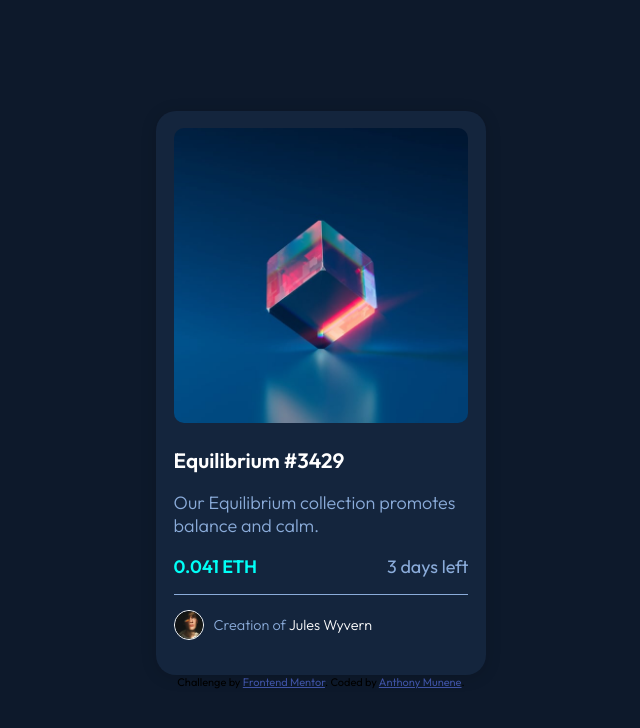
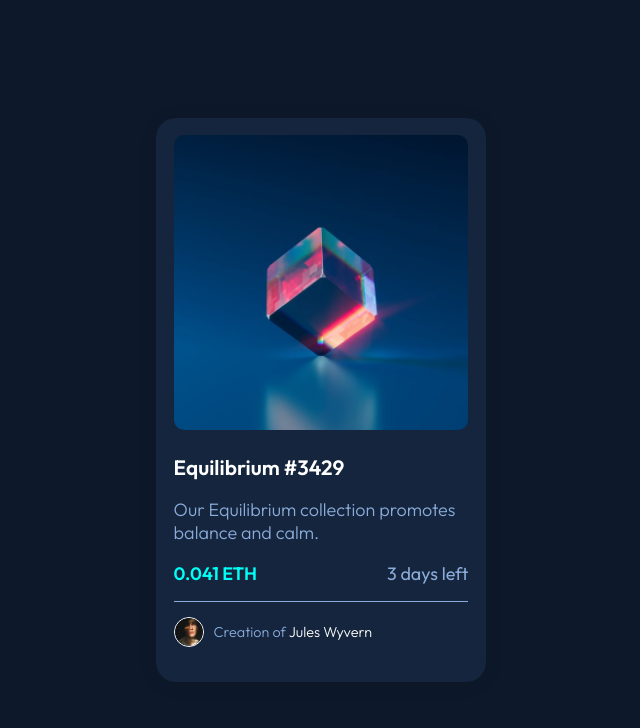
Before and after one commit to AnthonyMuneneAM/nft-preview-card-component-main, a plain HTML site: page index.html in a window 1280 px wide. Shown: the whole page, without its empty margins (319-959 px from the left). Drawn offline with Linux system fonts and the light colour scheme.

Commit message:
NFT preview card component

```diff
--- a/css/main.css
+++ b/css/main.css
@@ -31,12 +31,17 @@ main{
     max-width: 100%;
     border-radius: 10px;
     margin-bottom: 1.2rem;
+    cursor: pointer;
 }
 .card .heading h1{
     font-size: 1.3rem;
     font-weight: 600;
     color: var(--white);
     margin-bottom: 1.1rem;
+    cursor: pointer;
+}
+.card .heading h1:hover{
+    color: var(--cyan);
 }
 .card .details p{
     font-weight: 300;
@@ -90,14 +95,10 @@ main{
 	font-weight: 300;
 	margin-left: 10px;
 }
-.card .creator p span{
+.card .creator p span a{
 	color: var(--white);
+    text-decoration: none;
 }
-
-.attribution{
-    font-size: 11px;
-    text-align: center;
+.card .creator p span a:hover{
+    color: var(--cyan);
 }
-.attribution a{
-    color: hsl(228, 45%, 44%);
-}
--- a/index.html
+++ b/index.html
@@ -38,12 +38,8 @@
 			<hr>
 			<div class="creator">
 				<img src="./images/image-avatar.png" alt="creator">
-				<p>Creation of <span>Jules Wyvern</span></p>
+				<p>Creation of <span><a href="#">Jules Wyvern</a></span></p>
 			</div>
-		</div>
-		<div class="attribution">
-			Challenge by <a href="https://www.frontendmentor.io?ref=challenge" target="_blank">Frontend Mentor</a>.
-			Coded by <a href="#">Anthony Munene</a>.
 		</div>
 	</main>
 </body>
```
